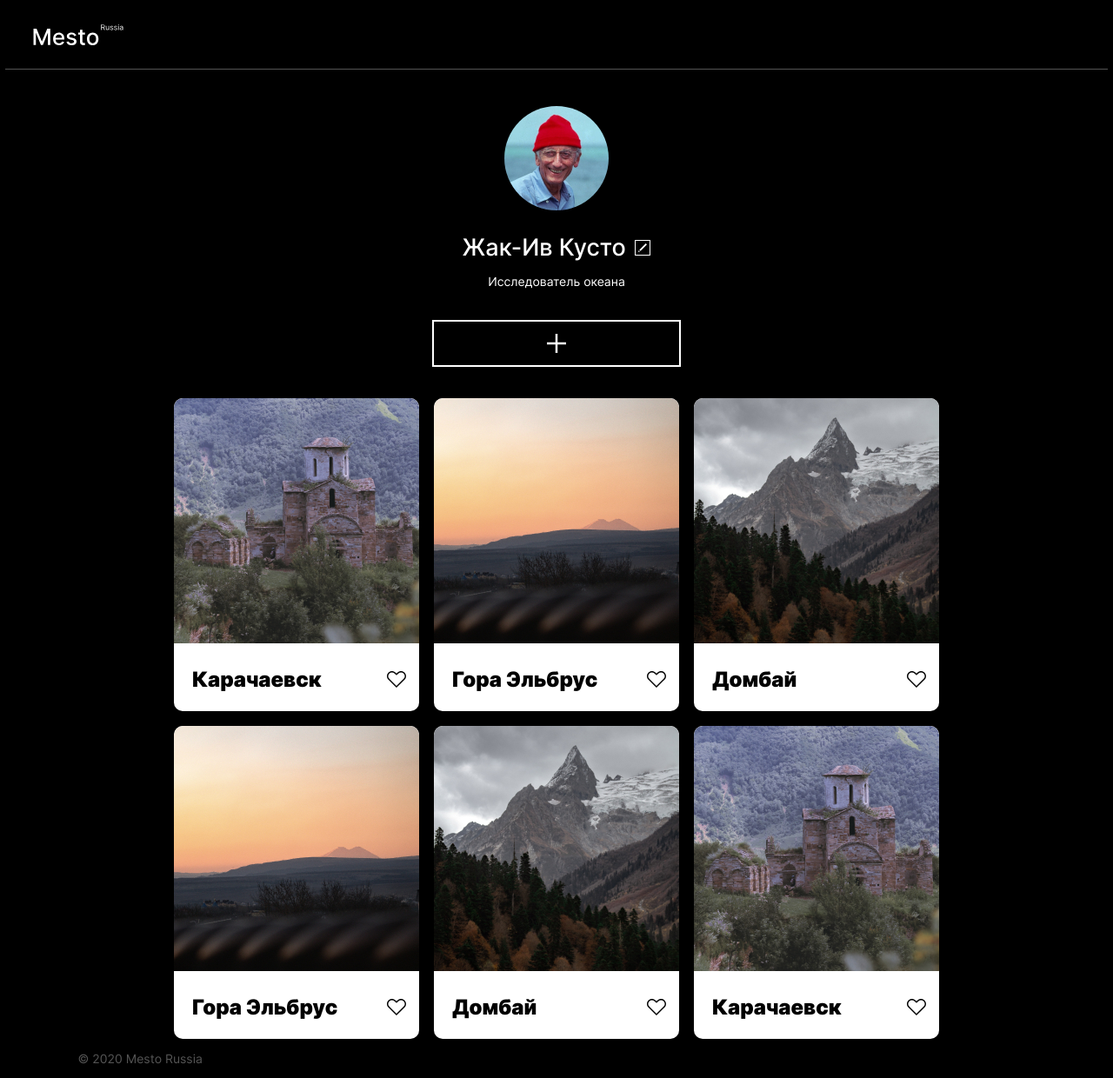
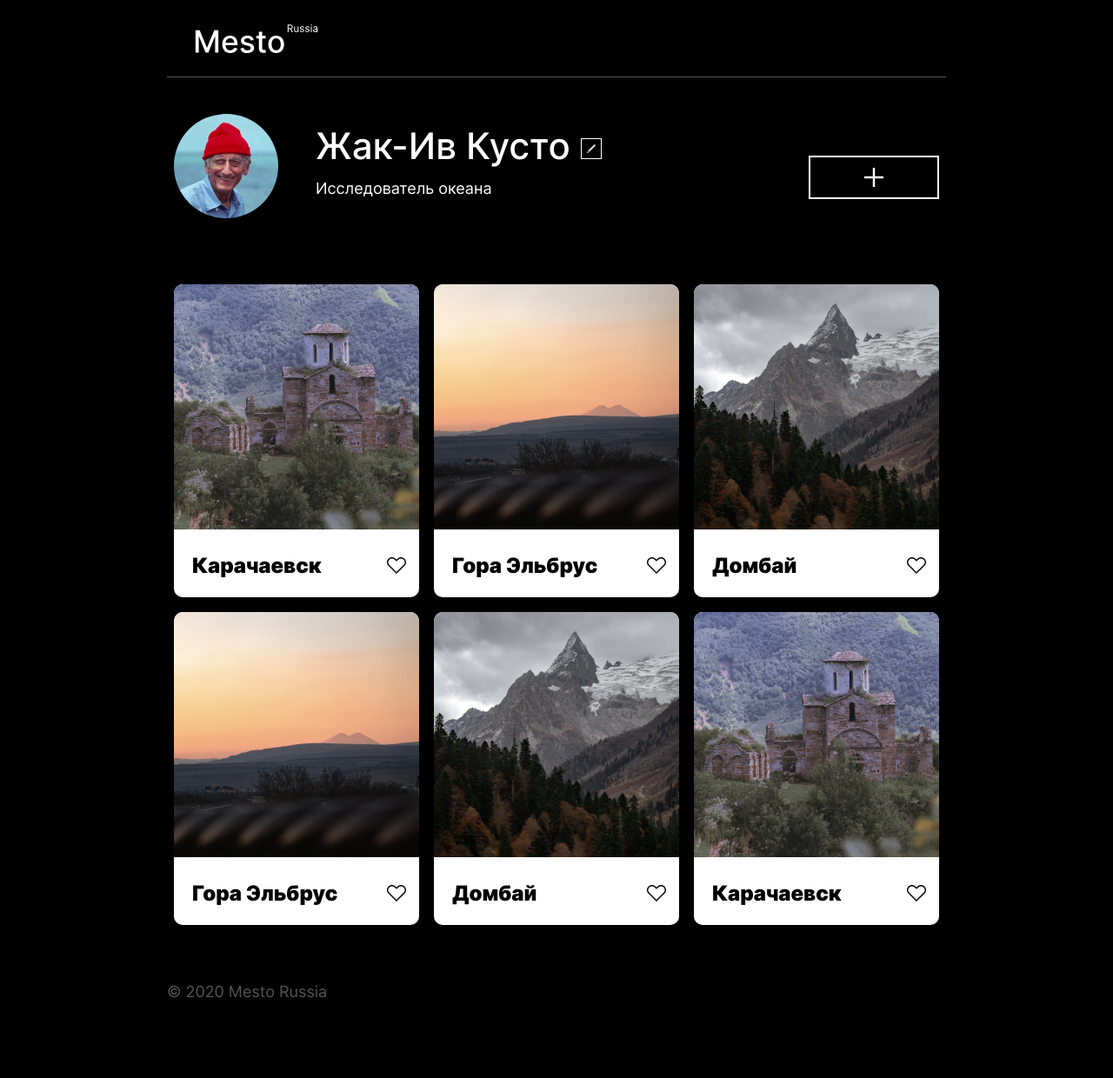
Before and after one commit to SteelTrueDrum/mesto, a plain HTML site: page index.html in a window 1280 px wide. Shown: the whole page at 87% size. After the commit the page ends 1212 px from the top, so only its background shows below. Drawn offline with Linux system fonts and the light colour scheme.

Commit message:
dev: после тестирования и валидатора

```diff
--- a/blocks/content/content.css
+++ b/blocks/content/content.css
@@ -1,5 +1,5 @@
 .content {
   max-width: 880px;
-  min-width: 320px;
+  /* min-width: 320px; */
   width: 100%;
 }
--- a/blocks/element/__like-btn/element__like-btn.css
+++ b/blocks/element/__like-btn/element__like-btn.css
@@ -12,3 +12,8 @@
   opacity: 0.5;
   cursor: pointer;
 }
+
+.element__like-btn:active{
+  background-image: url('/images/element__like_active.svg');
+  opacity: 1;
+}
--- a/blocks/footer/__copyright/footer__copyright.css
+++ b/blocks/footer/__copyright/footer__copyright.css
@@ -3,4 +3,13 @@
   font-size: 14px;
   line-height: 17px;
   color: #545454;
+  margin: 48px 0 36px;
 }
+
+@media screen and (min-width: 900px) {
+  .footer__copyright {
+    font-size: 18px;
+    line-height: 22px;
+    margin: 66px 0 60px;
+  }
+}
--- a/blocks/footer/footer.css
+++ b/blocks/footer/footer.css
@@ -3,3 +3,9 @@
   display: flex;
   min-width: calc(100% - 7% * 2);
 }
+
+@media screen and (min-width: 1049px) {
+  .footer {
+    min-width: calc(100% - 15% * 2);
+  }
+}
--- a/blocks/header/__logo/header__logo.css
+++ b/blocks/header/__logo/header__logo.css
@@ -7,3 +7,10 @@
   background-size: cover;
   margin: 0 0 27px 31.6px;
 }
+
+@media screen and (min-width: 600px) {
+  .header__logo {
+    width: 142px;
+    height: 33px;
+  }
+}
--- a/blocks/header/header.css
+++ b/blocks/header/header.css
@@ -3,3 +3,9 @@
   border-bottom: 1px solid #545454;
   display: flex;
 }
+
+@media screen and (min-width: 900px) {
+  .header {
+    width: 70%;
+  }
+}
--- a/blocks/page/__profile/page__profile.css
+++ b/blocks/page/__profile/page__profile.css
@@ -1,3 +1,10 @@
 .page__profile {
   margin: 0 19px 36px;
+  max-width: 880px;
 }
+
+@media screen and (min-width: 900px) {
+  .page__profile {
+    margin: 0 0 50px;
+  }
+}
--- a/blocks/popup/__container/popup__container.css
+++ b/blocks/popup/__container/popup__container.css
@@ -11,3 +11,9 @@
   width: 282px;
   position: relative;
 }
+
+@media screen and (min-width: 900px) {
+  .popup__container {
+    width: 430px;
+  }
+}
--- a/blocks/popup/__profile-about/popup__profile-about.css
+++ b/blocks/popup/__profile-about/popup__profile-about.css
@@ -3,6 +3,13 @@
   font-size: 14px;
   line-height: 17px;
   border: none;
-  border-bottom: 1px solid #000;
+  border-bottom: 1px solid rgba(0, 0, 0, .2);
   margin: 0 22px 45px;
 }
+
+@media screen and (min-width: 900px) {
+  .popup__profile-about {
+    width: 358px;
+    margin: 0 36px 48px;
+  }
+}
--- a/blocks/popup/__profile-name/popup__profile-name.css
+++ b/blocks/popup/__profile-name/popup__profile-name.css
@@ -3,6 +3,13 @@
   font-size: 14px;
   line-height: 17px;
   border: none;
-  border-bottom: 1px solid #000;
+  border-bottom: 1px solid rgba(0, 0, 0, .2);
   margin: 0 22px 30px;
 }
+
+@media screen and (min-width: 900px) {
+  .popup__profile-name {
+    width: 358px;
+    margin: 0 36px 30px;
+  }
+}
--- a/blocks/popup/__save-btn/popup__save-btn.css
+++ b/blocks/popup/__save-btn/popup__save-btn.css
@@ -8,9 +8,19 @@
   text-align: center;
   margin: 0 22px 25px;
   transition: opacity 0.3s ease-in-out;
+  min-height: 46px;
+  border: none;
 }
 
 .popup__save-btn:hover {
   opacity: 0.8;
   cursor: pointer;
 }
+
+@media screen and (min-width: 900px) {
+  .popup__save-btn {
+    width: 358px;
+    margin: 0 36px 48px;
+    min-height: 50px;
+  }
+}
--- a/blocks/popup/__title/popup__title.css
+++ b/blocks/popup/__title/popup__title.css
@@ -4,3 +4,12 @@
   line-height: 22px;
   margin: 25px 22px 75px;
 }
+
+@media screen and (min-width: 900px) {
+  .popup__title {
+    width: 430px;
+    font-size: 24px;
+    line-height: 29px;
+    margin: 34px 36px 54px;
+  }
+}
--- a/blocks/profile/__about/profile__about.css
+++ b/blocks/profile/__about/profile__about.css
@@ -11,3 +11,17 @@
   white-space: nowrap;
   overflow: hidden;
 }
+
+@media screen and (min-width: 900px) {
+  .profile__about {
+    justify-self: flex-start;
+  }
+}
+
+
+@media screen and (min-width: 1100px) {
+  .profile__about {
+    font-size: 18px;
+    line-height: 22px;
+  }
+}
--- a/blocks/profile/__add-btn/profile__add-btn.css
+++ b/blocks/profile/__add-btn/profile__add-btn.css
@@ -6,9 +6,17 @@
   height: 50px;
   border: 2px solid #fff;
   transition: opacity 0.3s ease-in-out;
+  box-sizing: border-box;
 }
 
 .profile__add-btn:hover {
   opacity: 0.6;
   cursor: pointer;
 }
+
+@media screen and (min-width: 900px) {
+  .profile__add-btn {
+    min-width: 150px;
+    /* margin-left: 250px; */
+  }
+}
--- a/blocks/profile/__edit-btn/profile__edit-btn.css
+++ b/blocks/profile/__edit-btn/profile__edit-btn.css
@@ -13,3 +13,10 @@
   opacity: 0.6;
   cursor: pointer;
 }
+
+@media screen and (min-width: 1100px) {
+  .profile__edit-btn {
+    width: 24px;
+    height: 24px;
+  }
+}
--- a/blocks/profile/__info/profile__info.css
+++ b/blocks/profile/__info/profile__info.css
@@ -7,3 +7,17 @@
   align-items: baseline;
   justify-items: center
 }
+
+@media screen and (min-width: 900px) {
+  .profile__info {
+    margin-left: 30px;
+    margin-right: 10vw;
+  }
+}
+
+@media screen and (min-width: 1199px) {
+  .profile__info {
+    margin-right: 15vw;
+    margin-left: 0;
+  }
+}
--- a/blocks/profile/__title/profile__title.css
+++ b/blocks/profile/__title/profile__title.css
@@ -10,3 +10,16 @@
   white-space: nowrap;
   overflow: hidden;
 }
+
+@media screen and (min-width: 900px) {
+  .profile__title {
+    justify-self: flex-start;
+  }
+}
+
+@media screen and (min-width: 1100px) {
+  .profile__title {
+    font-size: 42px;
+    line-height: 48px;
+  }
+}
--- a/blocks/profile/profile.css
+++ b/blocks/profile/profile.css
@@ -5,3 +5,16 @@
   align-items: center;
 
 }
+
+@media screen and (min-width: 900px) {
+  .profile {
+    flex-direction: row;
+    min-width: calc(100% - 200px * 2);
+  }
+}
+
+@media screen and (min-width: 1200px) {
+  .profile {
+    justify-content: space-between;
+  }
+}
--- a/index.html
+++ b/index.html
@@ -72,7 +72,7 @@
 
 <div class="popup">
   <div class="popup__container">
-    <div class="popup__close-btn" aria-label="Закрыть окно"></div>
+    <div class="popup__close-btn"></div>
     <h2 class="popup__title">Редактировать профиль</h2>
     <input type="text" class="popup__profile-name" value="Жак-Ив Кусто">
     <input type="text" class="popup__profile-about" value="Исследователь океана">
```
Also changed, not shown: 1 other file.
